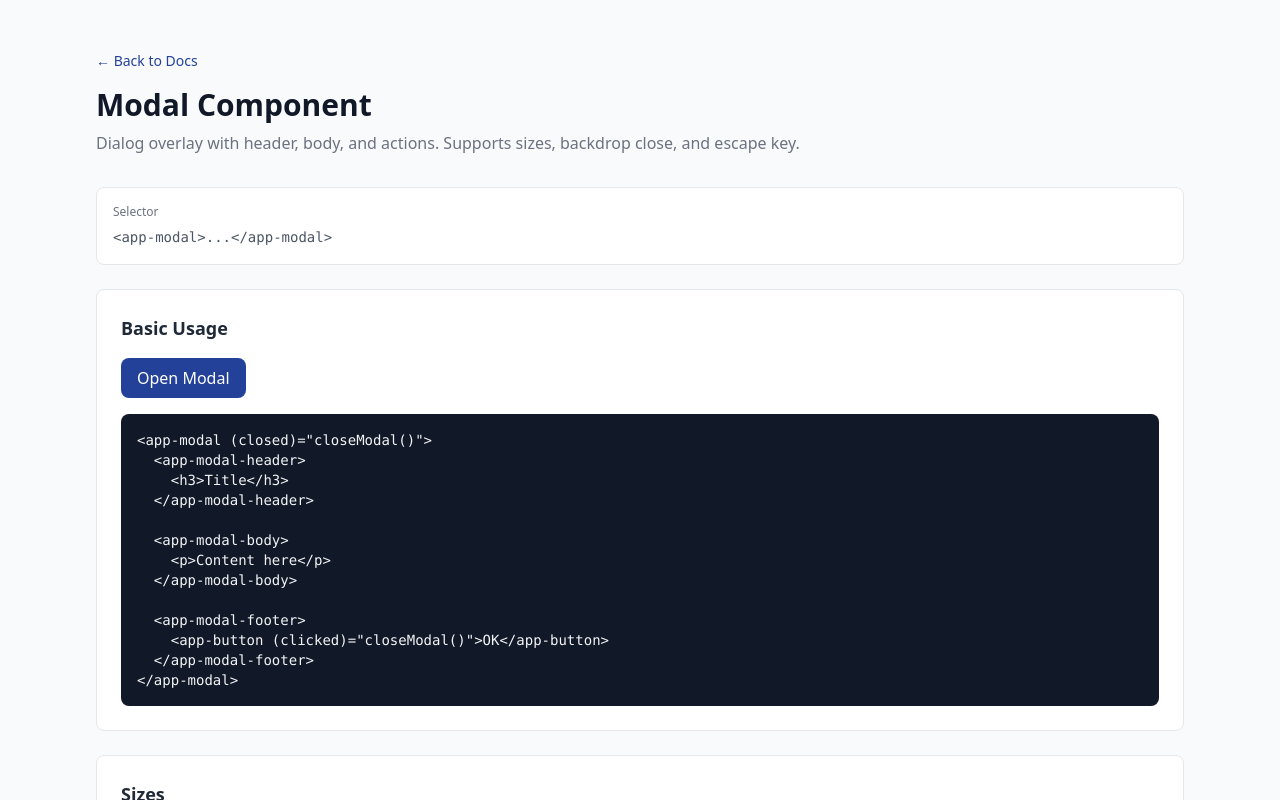
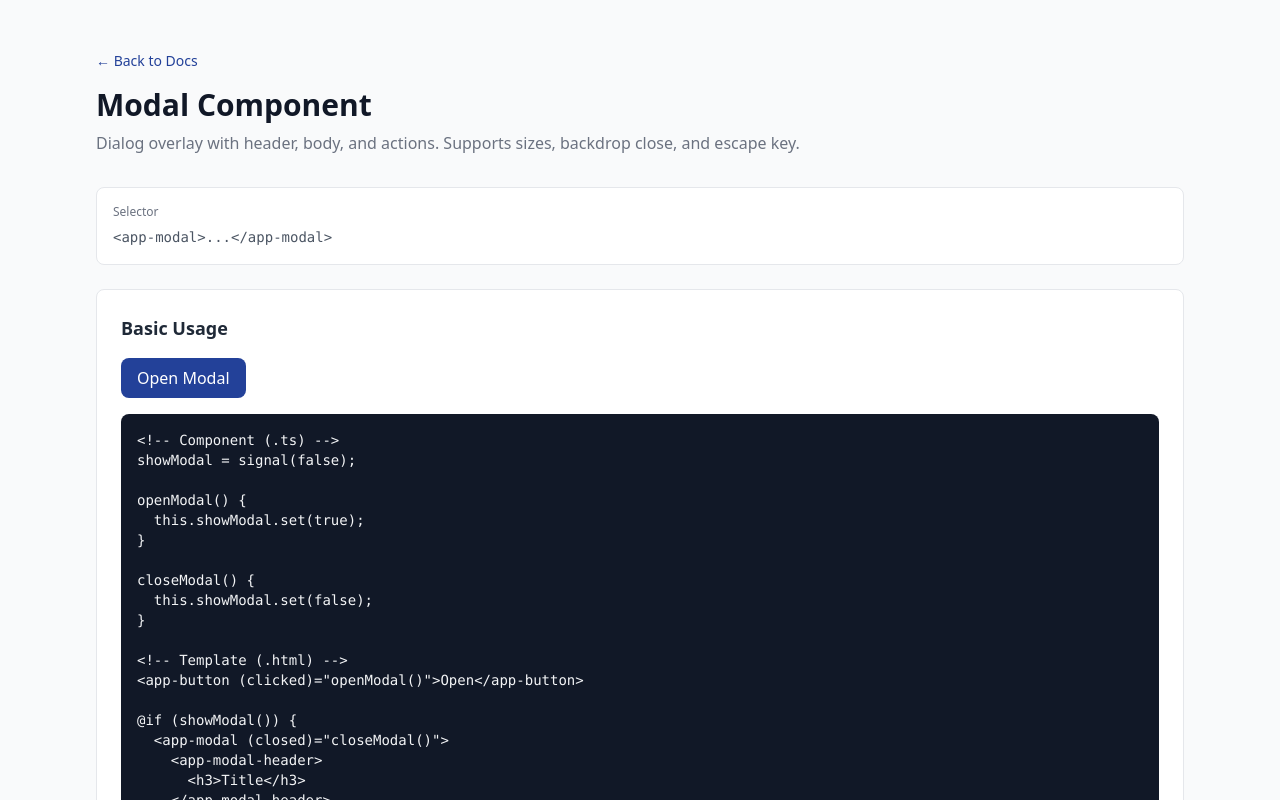
Before and after one commit to Moha-sami/HR_System, an Angular app in the folder src/Buy2.Frontend/Front/: page /docs/modal in a window 1280 px wide. Shown: the top 800 px of the page. Built offline with nearby package versions, Linux system fonts and the light colour scheme.

Commit message:
SCRUM-154: Update modal documentation with improved content

```diff
--- a/src/Buy2.Frontend/Front/src/app/features/docs/modal/modal-docs.component.html
+++ b/src/Buy2.Frontend/Front/src/app/features/docs/modal/modal-docs.component.html
@@ -28,32 +28,46 @@
       @if (basicModal()) {
         <app-modal (closed)="closeModal(basicModal)">
           <app-modal-header>
-            <h3 class="text-lg font-semibold text-neutral-800">Basic Modal</h3>
+            <h3 class="text-lg font-semibold text-neutral-800">Title</h3>
           </app-modal-header>
           <app-modal-body>
-            <p class="text-neutral-600">This is a basic modal with header, body, and footer.</p>
+            <p class="text-neutral-600">Content here</p>
           </app-modal-body>
           <app-modal-footer>
-            <app-button variant="primary" (clicked)="closeModal(basicModal)">Got it</app-button>
+            <app-button variant="primary" (clicked)="closeModal(basicModal)">Ok</app-button>
           </app-modal-footer>
         </app-modal>
       }
 
       <pre
         class="bg-neutral-900 text-neutral-100 p-4 rounded-lg text-sm overflow-x-auto"
-      ><code>&lt;app-modal (closed)="closeModal()"&gt;
+      ><code>&lt;!-- Component (.ts) --&gt;
+showModal = signal&#40;false&#41;;
+
+openModal&#40;&#41; &#123;
+  this.showModal.set&#40;true&#41;;
+&#125;
+
+closeModal&#40;&#41; &#123;
+  this.showModal.set&#40;false&#41;;
+&#125;
+
+&lt;!-- Template (.html) --&gt;
+&lt;app-button &#40;clicked&#41;=&quot;openModal&#40;&#41;&quot;&gt;Open&lt;/app-button&gt;
+
+&#64;if &#40;showModal&#40;&#41;&#41; &#123;
+  &lt;app-modal &#40;closed&#41;=&quot;closeModal&#40;&#41;&quot;&gt;
     &lt;app-modal-header&gt;
       &lt;h3&gt;Title&lt;/h3&gt;
     &lt;/app-modal-header&gt;
-
     &lt;app-modal-body&gt;
       &lt;p&gt;Content here&lt;/p&gt;
     &lt;/app-modal-body&gt;
-
     &lt;app-modal-footer&gt;
-    &lt;app-button (clicked)="closeModal()"&gt;OK&lt;/app-button&gt;
+      &lt;app-button &#40;clicked&#41;=&quot;closeModal&#40;&#41;&quot;&gt;OK&lt;/app-button&gt;
     &lt;/app-modal-footer&gt;
-&lt;/app-modal&gt;</code></pre>
+  &lt;/app-modal&gt;
+&#125;</code></pre>
     </section>
 
     <!-- ═══════════════════════════════════════════════════════ -->
```
Lines whose indentation alone changed are shown as unchanged.
